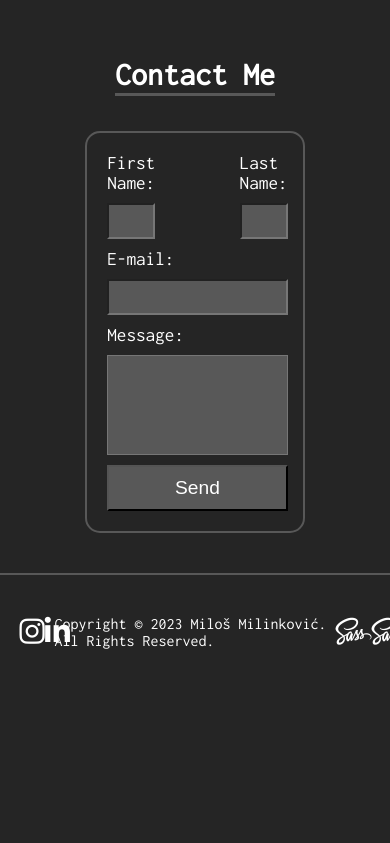
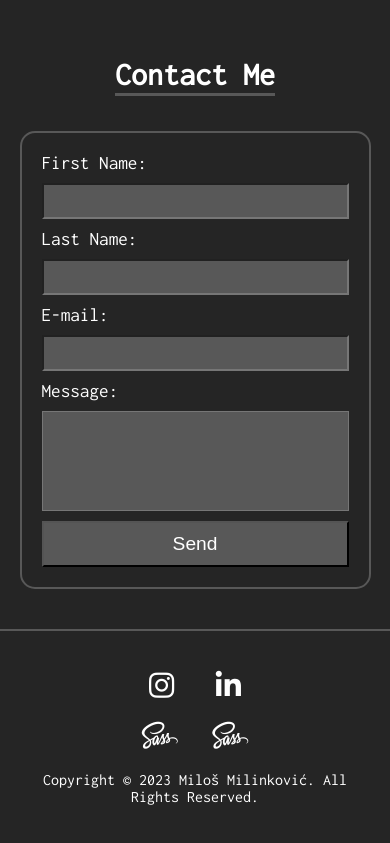
Before and after one commit to milinkovicmilos/Portfolio, a plain HTML site: page index.html in a window 390 px wide. Shown: the part 3687-4530 px from the top of the page. Before the commit the page ends 4376 px from the top, so only its background shows below. Drawn offline with Linux system fonts and the light colour scheme.

Commit message:
fixed responsive

```diff
--- a/assets/css/responsive.scss
+++ b/assets/css/responsive.scss
@@ -37,6 +37,14 @@
             }
         }
     }
+    #contact #form-container {
+        column-gap: 5vw;
+    }
+    footer{
+        #socials, #sass {
+            font-size: 1.5rem;
+        }
+    }
 }
 @media screen and (max-width: 768px) {
     header {
@@ -62,6 +70,20 @@
             }
         }
     }
+    #contact #form-container {
+        width: 90%;
+    }
+    footer {
+        p {
+            order: 3;
+            text-align: center;
+            flex-grow: 1;
+        }
+        #socials, #sass {
+            width: 50%;
+            margin-bottom: 20px;
+        }
+    }
 }
 @media screen and (max-width: 600px) {
     #projects #project-container .project-holder {
@@ -70,6 +92,11 @@
         }
         p {
             font-size: 1rem;
+        }
+    }
+    #contact #form-container {
+        input, textarea {
+            font-size: 1.1rem;
         }
     }
 }
@@ -94,4 +121,20 @@
             }
         }
     }
+    #contact #form-container {
+        width: 100%;
+        box-sizing: border-box;
+        input, textarea {
+            font-size: 1rem;
+        }
+        #form-name, #form-lastname {
+            grid-column: 1 / 3;
+        }
+    }
+    footer {
+        flex-direction: column;
+        #socials, #sass {
+            width: 50%;
+        }
+    }
 }
--- a/assets/css/style.scss
+++ b/assets/css/style.scss
@@ -226,14 +226,14 @@ main {
 }
 footer {
     @include center(90%);
-    @include flex(space-between);
+    @include flex(space-between, wrap);
     margin: 40px auto;
     i {
         color: #fff;
         font-size: 1.8rem;
     }
     #socials, #sass {
-        width: 10%;
-        @include flex(space-between);
+        width: 15%;
+        @include flex(space-evenly);
     }
 }
--- a/sitemap.xml
+++ b/sitemap.xml
@@ -2,7 +2,7 @@
 <urlset xmlns="http://www.sitemaps.org/schemas/sitemap/0.9">
     <url>
         <loc>https://milinkovicmilos.github.io/Portfolio/index.html</loc>
-        <lastmod>2023-05-21</lastmod>
+        <lastmod>2023-05-27</lastmod>
         <changefreq>monthly</changefreq>
         <priority>0.8</priority>
     </url>
```
Also changed, not shown: assets/css/responsive.css, assets/css/style.css.
